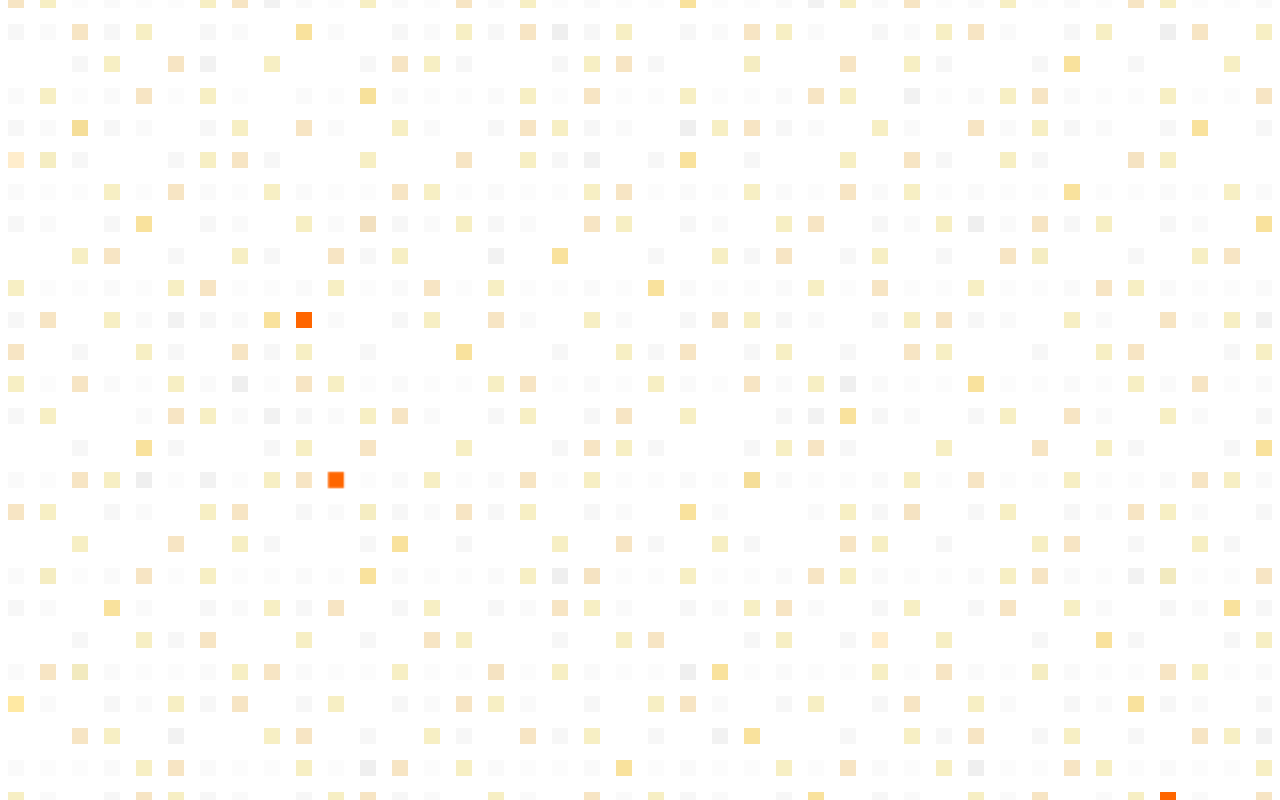
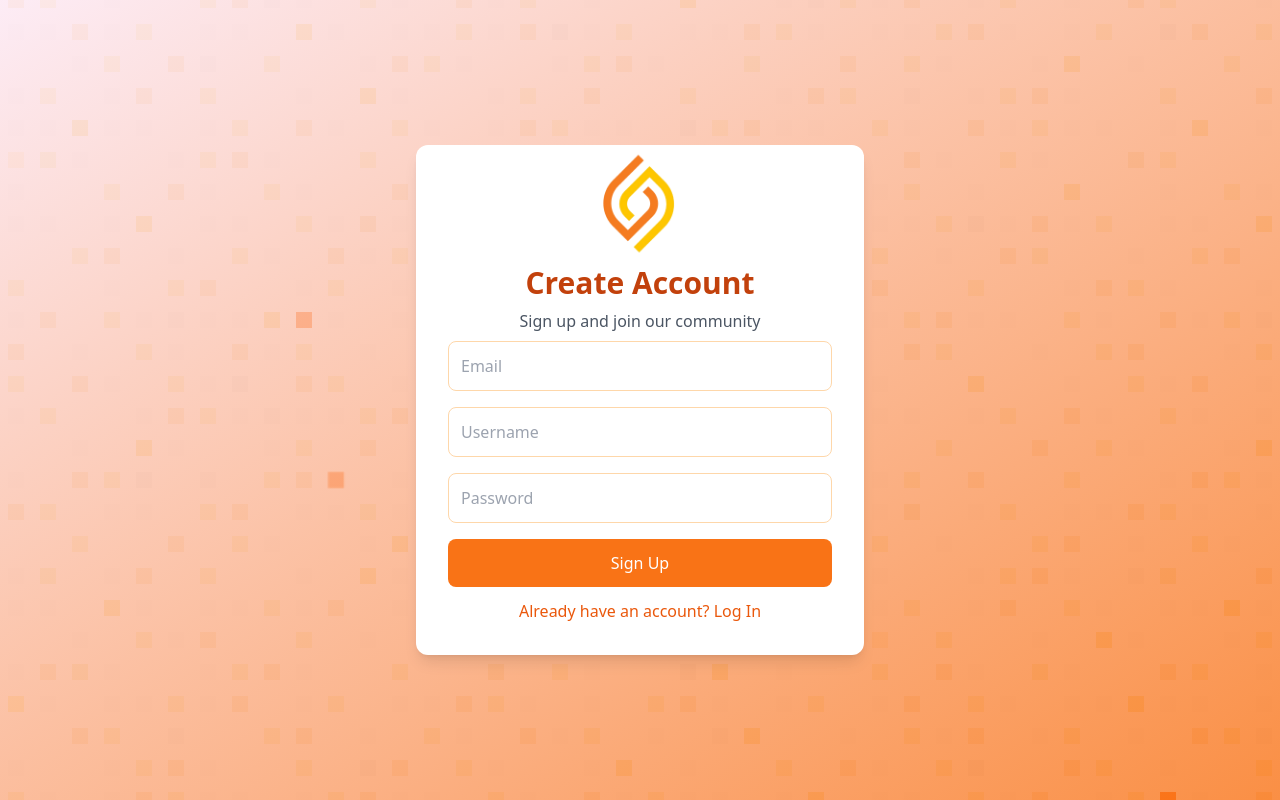
Before and after one commit to random-player-x/FamlyFrontend, a React (Vite) app: page /signup in a window 1280 px wide. Before the commit this address had no page. Built offline with nearby package versions, Linux system fonts and the light colour scheme.

Commit message:
Login form added

```diff
--- a/package.json
+++ b/package.json
@@ -14,6 +14,7 @@
     "process": "^0.11.10",
     "react": "^18.3.1",
     "react-dom": "^18.3.1",
+    "react-icons": "^5.4.0",
     "react-router-dom": "^7.1.3",
     "react-social-icons": "^6.20.0"
   },
--- a/src/App.jsx
+++ b/src/App.jsx
@@ -5,6 +5,7 @@ import PrivacyPolicy from './pages/PrivacyPolicy';
 import TnC from './pages/TnC';
 import FraudsAlerts from './pages/FraudsAlerts';
 import ContactForm from './pages/ContactUs';
+import SignupPage from './pages/SignUp';
 
 function App() {
   return (
@@ -15,6 +16,7 @@ function App() {
       <Route path="/tnc" element={<TnC />} />
       <Route path="/fraudsalerts" element={<FraudsAlerts />} />
       <Route path="/contactus" element={<ContactForm />} />
+      <Route path="/signup" element={<SignupPage />} />
       </Routes>
     </Router>
   );
--- a/src/components/Headings.jsx
+++ b/src/components/Headings.jsx
@@ -3,6 +3,7 @@ import '../index.css';
 import test1 from '../images/test1.jpeg'
 import test2 from '../images/test2.jpeg'
 import test3 from '../images/test3.jpeg'
+import { Link } from 'react-router-dom';
 
 const images = [test1, test2, test3]
 
@@ -57,11 +58,11 @@ export const MainBox = () => {
                     Description (optional)
                 </div>
                 <div className="flex">
-                    <button className="relative inline-flex items-center justify-center p-0.5 mb-2 me-2 overflow-hidden text-base font-medium text-gray-900 rounded-full group bg-gradient-to-br from-pink-500 to-orange-400 group-hover:from-pink-500 group-hover:to-orange-400 hover:text-white focus:ring-4 focus:outline-none focus:ring-pink-200">
+                    <Link to='/signup' className="relative inline-flex items-center justify-center p-0.5 mb-2 me-2 overflow-hidden text-base font-medium text-gray-900 rounded-full group bg-gradient-to-br from-pink-500 to-orange-400 group-hover:from-pink-500 group-hover:to-orange-400 hover:text-white focus:ring-4 focus:outline-none focus:ring-pink-200">
                         <span className="relative px-5 py-2.5 transition-all ease-in duration-75 bg-white rounded-full group-hover:bg-opacity-0">
                             Make Account
                         </span>
-                    </button>
+                    </Link>
                 </div>
             </div>
 
--- a/src/components/SearchAsNeed.jsx
+++ b/src/components/SearchAsNeed.jsx
@@ -8,7 +8,7 @@ const SearchAsNeed = () => {
     return (
         <div className='mt-[10%]'>
             <div className="h-auto flex bg-white/80 justify-center">
-                <div className="flex h-[80vh] rounded-full bg-orange-50 justify-center items-center w-[50%] font-bold">
+                <div className="flex h-[80vh]   justify-center items-center w-[50%] font-bold">
                     <img src={mobile1} alt="img" className='md:h-[500px] h-[250px]' />
 
                 </div>
@@ -40,14 +40,14 @@ const KnowMoreFamily = () => {
                     Get informed about the the members of the family you will be spending your life with
                 </span>
             </div>
-            <div className="flex h-[80vh] bg-orange-50 rounded-full justify-center items-center w-[50%] font-bold">
-                <div className="flex h-[80vh] rounded-full bg-orange-50 justify-center items-center w-[50%] font-bold">
-                    <img src={mobile2} alt="img" className='md:h-[500px] h-[250px]' />
+            <div className="flex h-[80vh]   justify-center items-center w-[50%] font-bold">
+                <div className="flex h-[80vh]   justify-center items-center w-[100%] font-bold">
+                    <img src={mobile2} alt="img" className='md:h-[500px] w-auto h-[250px]' />
 
                 </div>
-                <div className=' p-5 h-full flex flex-col justify-end pb-10'>
+                {/* <div className=' p-5 h-full flex flex-col justify-end pb-10'>
                     <img src={mobile4} alt="" />
-                </div>
+                </div> */}
             </div>
 
         </div>
@@ -59,9 +59,8 @@ const AiDriven = () => {
     return (
         <div className="h-auto flex bg-white/80 justify-center">
 
-            <div className="flex h-[80vh] rounded-full bg-orange-50 justify-center items-center w-[50%] font-bold">
+            <div className="flex h-[80vh]   justify-center items-center w-[50%] font-bold">
                 <img src={mobile3} alt="img" className='md:h-[500px] h-[250px]' />
-
             </div>
             <div className="w-[40%] flex flex-col justify-center gap-4 p-10">
                 <span className="text-4xl font-bold">
--- /dev/null
+++ b/src/pages/SignUp.jsx
@@ -0,0 +1,116 @@
+import React, { useState } from 'react';
+import datinglogo from '../assets/datinglogo.png';
+import { Link } from 'react-router-dom';
+
+
+const SignupPage = () => {
+  const [isLogin, setIsLogin] = useState(false);
+  const [email, setEmail] = useState('');
+  const [password, setPassword] = useState('');
+  const [username, setUsername] = useState('');
+
+  const handleSubmit = (e) => {
+    e.preventDefault();
+    if (isLogin) {
+      console.log('Login:', { email, password });
+    } else {
+      console.log('Signup:', { email, username, password });
+    }
+  };
+
+  const HandleSignup = (e) => {
+    e.preventDefault();
+    console.log('Signup:', { email, username, password });
+  }
+
+  const HandleLogin = (e) => {
+
+  }
+
+  const toggleForm = () => {
+    setIsLogin(!isLogin);
+    // Reset form fields when switching
+    setEmail('');
+    setPassword('');
+    setUsername('');
+  };
+
+  return (
+    <div className="min-h-screen flex items-center justify-center bg-gradient-to-br from-pink-100/80 to-orange-500/80">
+      <div className="w-full max-w-md px-8 pb-8 bg-white rounded-xl shadow-lg">
+        <div className='flex justify-center'>
+            <Link to = '/'>
+            <img src={datinglogo} alt='Famly.in' className='h-[120px]' />
+            </Link>
+        </div>
+        <div className="text-center">
+          <h2 className="text-3xl font-bold text-orange-700">
+            {isLogin ? 'Welcome Back' : 'Create Account'}
+          </h2>
+          <p className="text-gray-600 mt-2 mb-2">
+            {isLogin
+              ? 'Log in to continue your Famly journey'
+              : 'Sign up and join our community'}
+          </p>
+        </div>
+
+        <form onSubmit={handleSubmit} className="space-y-4">
+          <div>
+            <input
+              type="email"
+              placeholder="Email"
+              value={email}
+              onChange={(e) => setEmail(e.target.value)}
+              className="w-full p-3 border border-orange-200 rounded-lg focus:outline-none focus:ring-2 focus:ring-orange-300"
+              required
+            />
+          </div>
+
+          {!isLogin && (
+            <div>
+              <input
+                type="text"
+                placeholder="Username"
+                value={username}
+                onChange={(e) => setUsername(e.target.value)}
+                className="w-full p-3 border border-orange-200 rounded-lg focus:outline-none focus:ring-2 focus:ring-orange-300"
+                required={!isLogin}
+              />
+            </div>
+          )}
+
+          <div>
+            <input
+              type="password"
+              placeholder="Password"
+              value={password}
+              onChange={(e) => setPassword(e.target.value)}
+              className="w-full p-3 border border-orange-200 rounded-lg focus:outline-none focus:ring-2 focus:ring-orange-300"
+              required
+            />
+          </div>
+
+          <button
+            type="submit"
+            className="w-full p-3 bg-orange-500 text-white rounded-lg hover:bg-orange-600 transition duration-300"
+          >
+            {isLogin ? 'Log In' : 'Sign Up'}
+          </button>
+        </form>
+
+        <div className="text-center">
+          <button
+            onClick={toggleForm}
+            className="text-orange-600 hover:underline mt-3"
+          >
+            {isLogin
+              ? 'Need an account? Sign Up'
+              : 'Already have an account? Log In'}
+          </button>
+        </div>
+      </div>
+    </div>
+  );
+};
+
+export default SignupPage;
```
Also changed, not shown: 1 other file (tests, documents, lock files or other folders).
